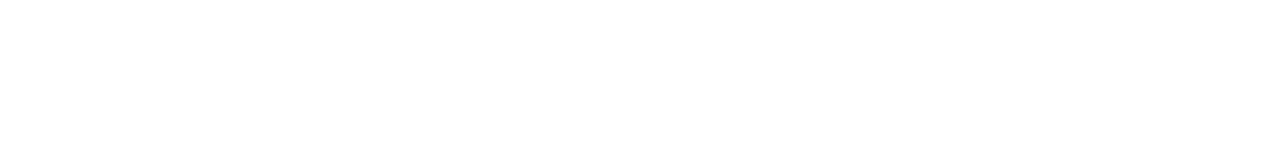
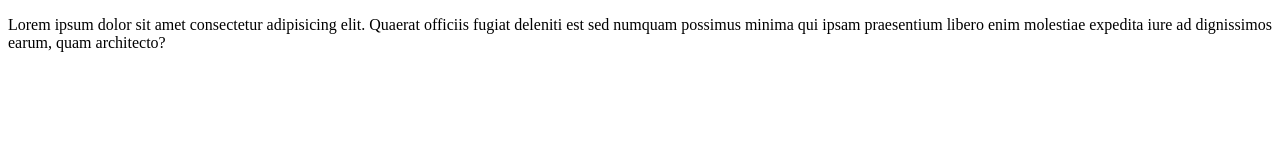
Before and after one commit to Ancisy/Ancisy.github.io, a plain HTML site: page index.html in a window 1280 px wide. Drawn offline with Linux system fonts and the light colour scheme.

Commit message:
thêm nội dung cho file

```diff
--- a/index.html
+++ b/index.html
@@ -7,6 +7,6 @@
     <title>Document</title>
 </head>
 <body>
-
+    <p>Lorem ipsum dolor sit amet consectetur adipisicing elit. Quaerat officiis fugiat deleniti est sed numquam possimus minima qui ipsam praesentium libero enim molestiae expedita iure ad dignissimos earum, quam architecto?</p>
 </body>
 </html>
```
